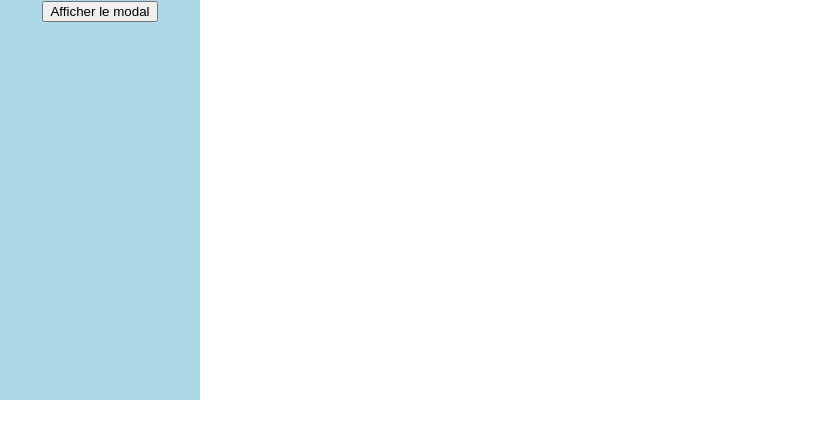
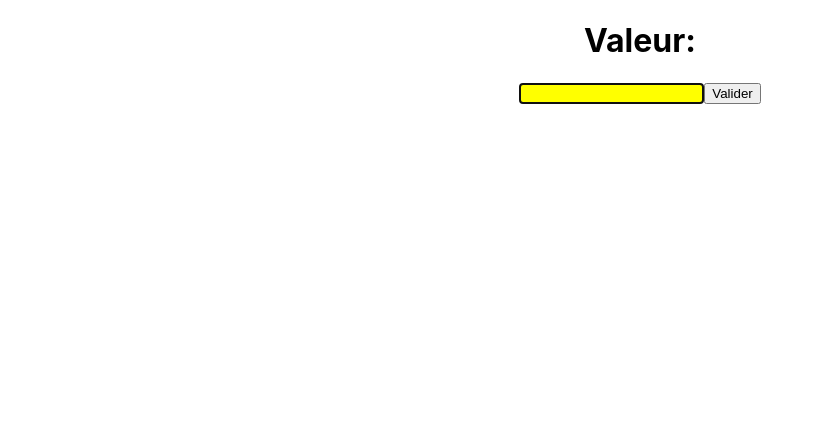
Before and after one commit to tankejaures/cars, a React (Create React App) app: page / in a window 1280 px wide. Shown: the top 438 px of the page, without its empty margins (0-824 px from the left). Built offline with nearby package versions, Linux system fonts and the light colour scheme.

Commit message:
Premier step de ref

```diff
--- a/src/App.js
+++ b/src/App.js
@@ -1,31 +1,13 @@
 import "./App.css";
 import { Component } from "react";
-import ModalComponent from "./components/ModalComponent";
+import MyRef from "./components/MyRef";
 
 class App extends Component {
 
-  state = {
-    showModal: false
-  }
-
-  handleShowModal = () => {
-    this.setState({
-      showModal: true
-    })
-  }
-
-  handleHideModal = () => {
-    this.setState({
-      showModal: false
-    })
-  }
-
   render() {
-    const modal = this.state.showModal && <ModalComponent close={this.handleHideModal} />;
     return (
       <div className="App">
-        <button onClick={this.handleShowModal}>Afficher le modal</button>
-        {modal}
+        <MyRef />
       </div>
     );
   }
--- /dev/null
+++ b/src/components/MyRef.js
@@ -0,0 +1,46 @@
+import React, { Component, createRef } from 'react'
+
+export default class MyRef extends Component {
+    constructor(props) {
+        super(props)
+
+        this.state = {
+            value: ''
+        }
+
+        this.myTitle = createRef();
+        this.myInput = createRef();
+
+        console.log(this.myTitle, this.myInput);
+    }
+
+    componentDidMount(){
+        this.myInput.current.focus();
+    }
+
+    componentDidUpdate(prevProps, prevState){
+        this.myTitle.current.style.color = 'red';
+    }
+
+    update = (ev) => {
+        this.setState({
+            value: ev.target.value
+        });
+    }
+
+    handleClick=()=>{
+        console.log(this.myInput.current.value);
+
+    }
+
+    render() {
+        return (
+            <div>
+                <h1 ref={this.myTitle}>Valeur: {this.state.value}</h1>
+                {/* <input ref={this.myInput} type="text" value={this.state.value} onChange={this.update} /> */}
+                <input ref={this.myInput} type="text" />
+                <button onClick={this.handleClick}>Valider</button>
+            </div>
+        )
+    }
+}
--- a/src/index.css
+++ b/src/index.css
@@ -37,12 +37,12 @@ h1.styled {
   font-weight: bold;
 }
 
-.App {
+/* .App {
   height: 400px;
   width: 200px;
   background: lightblue;
   position: relative;
-}
+} */
 
 .modal {
   position: absolute;
@@ -63,3 +63,8 @@ h1.styled {
   min-height: 200px;
   border-radius: 10px;
 }
+
+
+input:focus{
+  background-color: yellow;
+}
```
